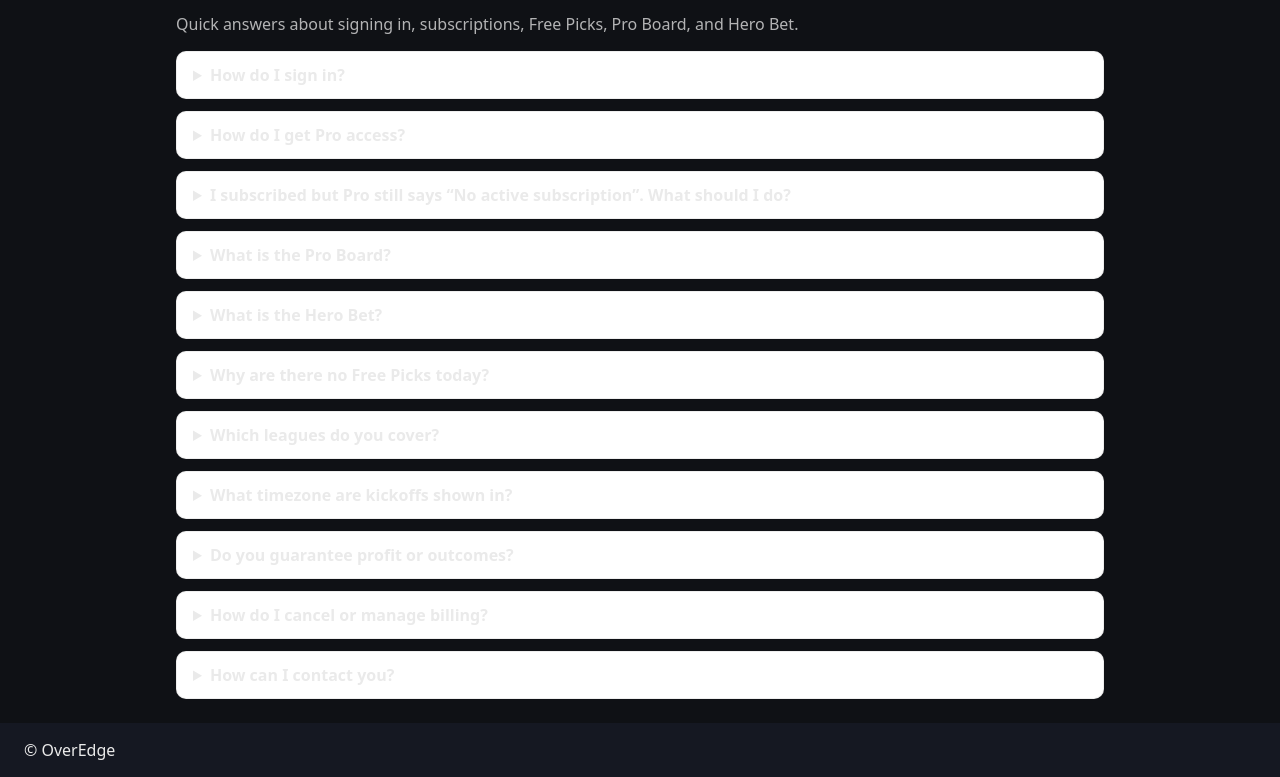
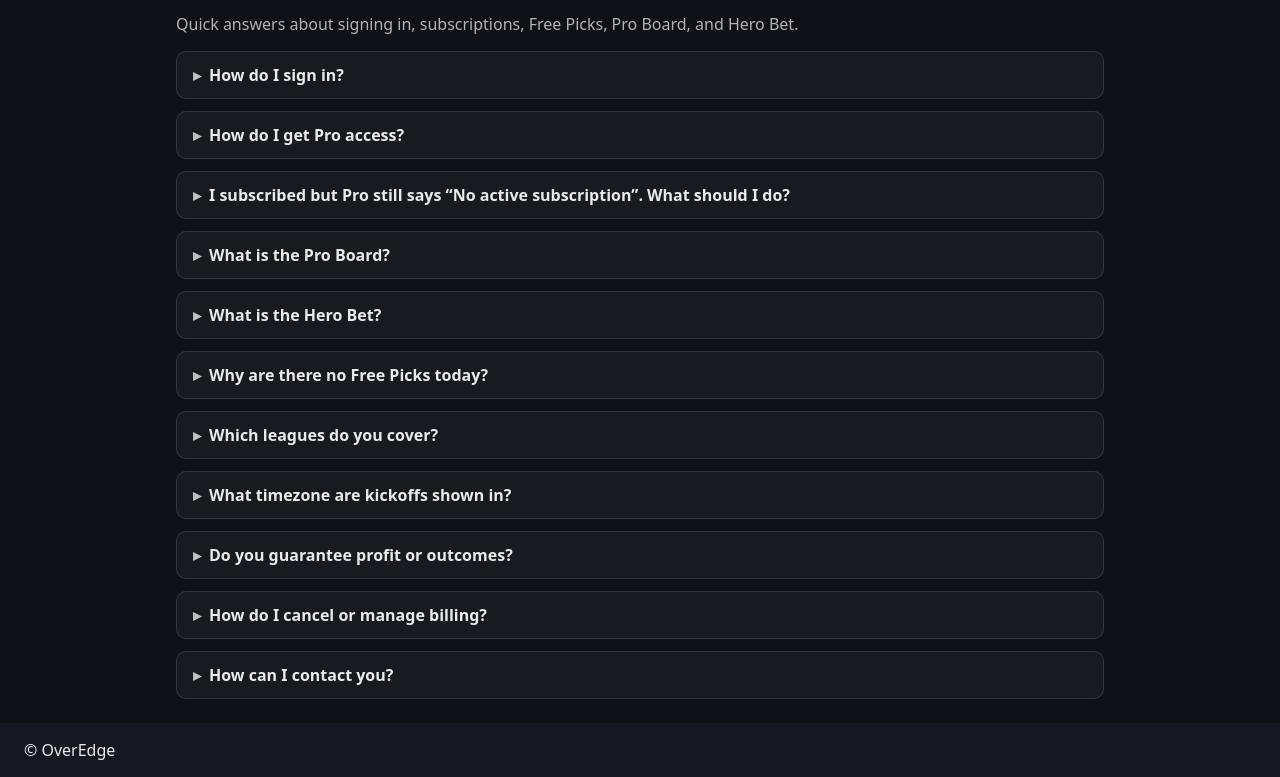
Before and after one commit to overedgestats-cyber/oelivev1, a website with bundled scripts: page public/FAQ.html in a window 1280 px wide. Shown: the part 124-901 px from the top of the page. Built offline with nearby package versions, Linux system fonts and the light colour scheme; no server answers.

Commit message:
FAQ: dark theme styling for visibility + chevrons

```diff
--- a/public/FAQ.html
+++ b/public/FAQ.html
@@ -7,11 +7,36 @@
   <link rel="stylesheet" href="/style.css"/>
   <style>
     .faq { display:grid; gap:.75rem; max-width:980px }
-    details { border:1px solid #0001; border-radius:10px; background:#fff; }
-    summary { cursor:pointer; padding:.75rem 1rem; font-weight:600; }
-    details > div { padding:.75rem 1rem 1rem }
+
+    /* Dark-theme friendly FAQ cards */
+    details {
+      background: rgba(255,255,255,.04);            /* subtle dark card */
+      border: 1px solid rgba(255,255,255,.12);
+      border-radius: 10px;
+      color: inherit;                                /* inherit light text */
+    }
+    summary {
+      cursor:pointer;
+      padding:.75rem 1rem;
+      font-weight:600;
+      list-style: none;                              /* remove default marker */
+      color: inherit;                                /* make sure text is visible */
+    }
+    /* add a simple chevron */
+    summary::before {
+      content: "▸";
+      display:inline-block;
+      margin-right:.5rem;
+      opacity:.8;
+      transition: transform .15s ease;
+    }
+    details[open] summary::before { transform: rotate(90deg); }
+
+    details > div { padding:.75rem 1rem 1rem; color: inherit; }
     .muted{ opacity:.75 }
     .list { padding-left:1.25rem; margin:.25rem 0 0 }
+    summary:focus { outline: 2px solid rgba(125,199,255,.6); outline-offset: 2px; }
+    a { color: #7dc7ff; }                            /* readable link color on dark */
   </style>
 </head>
 <body>
```
